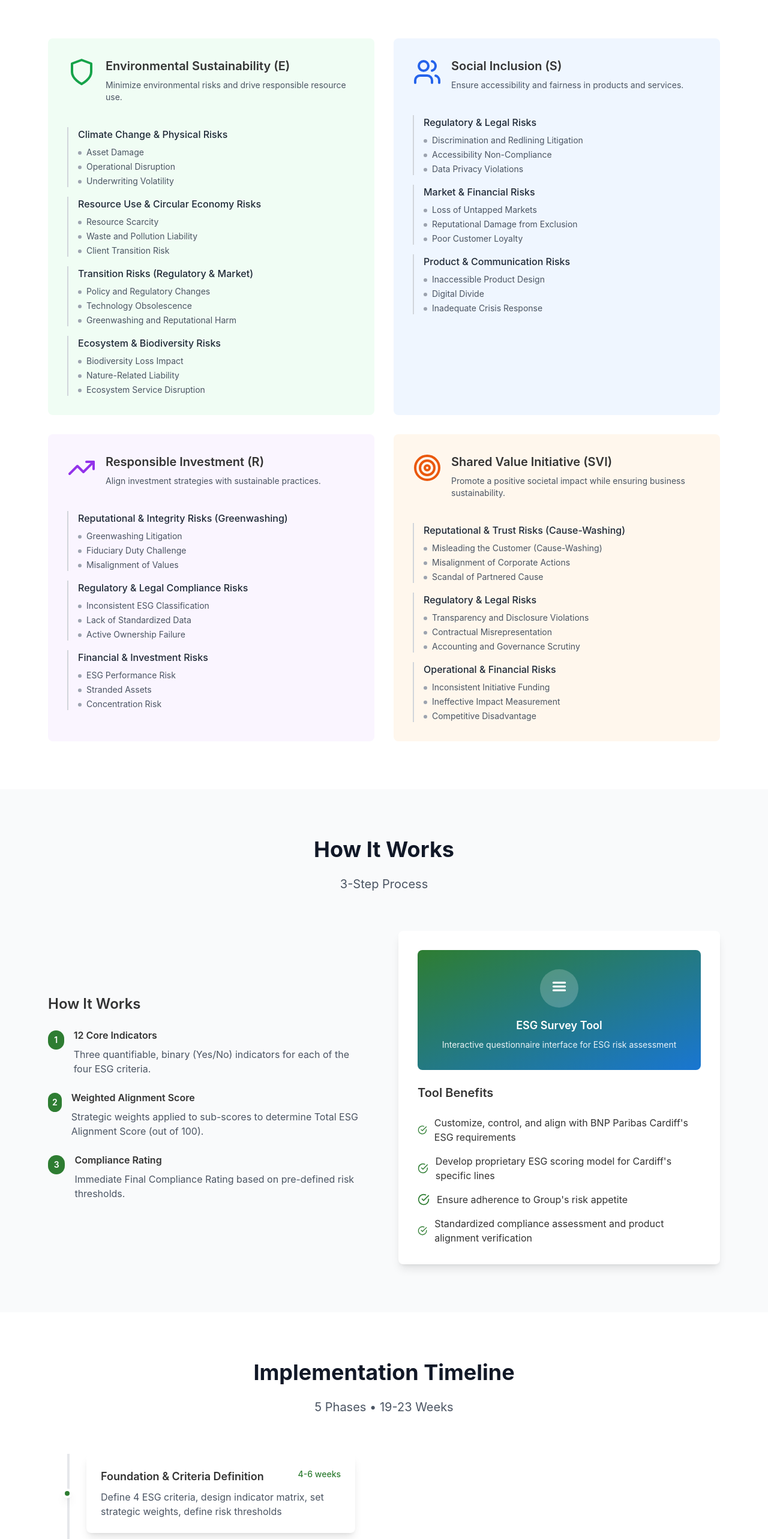
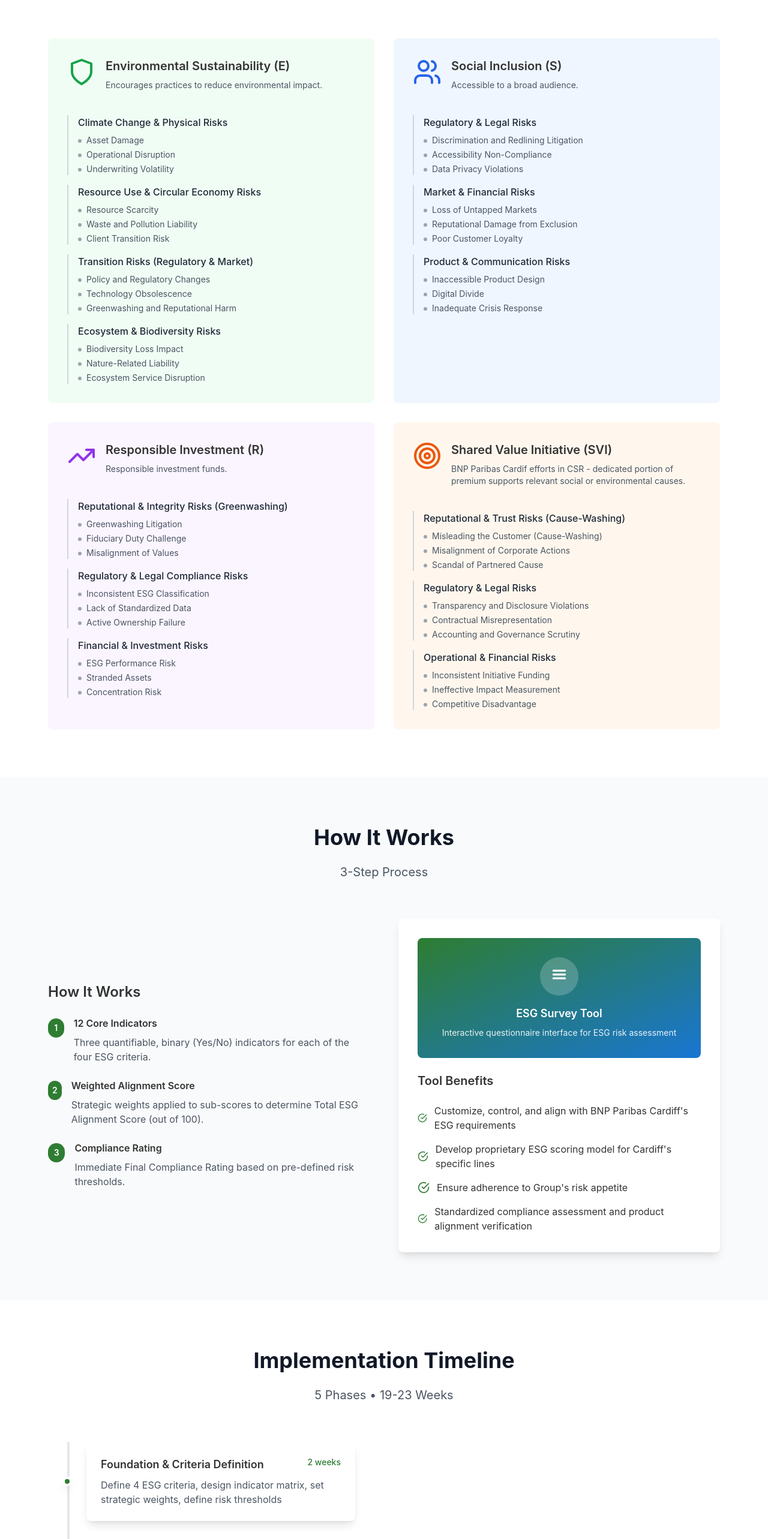
Before and after one commit to NRGoranov/bnp-paribas-esg-website, a Next.js app: page / in a window 1280 px wide. Shown: the part 2080-4646 px from the top of the page at 60% size. Built offline with nearby package versions, Linux system fonts and the light colour scheme.

Commit message:
Update BNP Paribas ESG project with new PMI Student Hackathon information

```diff
--- a/app/page.tsx
+++ b/app/page.tsx
@@ -47,10 +47,10 @@ export default function Home() {
   }
 
   const phases = [
-    { id: 1, title: 'Foundation & Criteria Definition', duration: '4-6 weeks', description: 'Define 4 ESG criteria, design indicator matrix, set strategic weights, define risk thresholds' },
-    { id: 2, title: 'System Integration & Data Sourcing', duration: '4-6 weeks', description: 'Data sourcing strategy, internal process integration, tool development, training' },
-    { id: 3, title: 'Product Assessment & Scoring', duration: '4-6 weeks', description: 'Indicator status determination, calculate criterion sub-scores, final alignment score' },
-    { id: 4, title: 'Underwriting & Pricing Decision', duration: '3-5 weeks', description: 'Risk vetting against thresholds, mitigation planning, pricing & product labelling' },
+    { id: 1, title: 'Foundation & Criteria Definition', duration: '2 weeks', description: 'Define 4 ESG criteria, design indicator matrix, set strategic weights, define risk thresholds' },
+    { id: 2, title: 'System Integration & Data Sourcing', duration: '2 weeks', description: 'Data sourcing strategy, internal process integration, tool development, training' },
+    { id: 3, title: 'Product Assessment & Scoring', duration: '2 weeks', description: 'Indicator status determination, calculate criterion sub-scores, final alignment score' },
+    { id: 4, title: 'Underwriting & Pricing Decision', duration: '2 weeks', description: 'Risk vetting against thresholds, mitigation planning, pricing & product labelling' },
     { id: 5, title: 'Review & Improvement', duration: 'Ongoing', description: 'Regulatory reporting, annual weighting review, indicator relevance check' }
   ]
 
@@ -60,7 +60,7 @@ export default function Home() {
       icon: Shield,
       color: 'text-green-600',
       bgColor: 'bg-green-50',
-      goal: 'Minimize environmental risks and drive responsible resource use.',
+      goal: 'Encourages practices to reduce environmental impact.',
       subCriteria: [
         {
           category: 'Climate Change & Physical Risks',
@@ -85,7 +85,7 @@ export default function Home() {
       icon: Users,
       color: 'text-blue-600',
       bgColor: 'bg-blue-50',
-      goal: 'Ensure accessibility and fairness in products and services.',
+      goal: 'Accessible to a broad audience.',
       subCriteria: [
         {
           category: 'Regulatory & Legal Risks',
@@ -106,7 +106,7 @@ export default function Home() {
       icon: TrendingUp,
       color: 'text-purple-600',
       bgColor: 'bg-purple-50',
-      goal: 'Align investment strategies with sustainable practices.',
+      goal: 'Responsible investment funds.',
       subCriteria: [
         {
           category: 'Reputational & Integrity Risks (Greenwashing)',
@@ -127,7 +127,7 @@ export default function Home() {
       icon: Target,
       color: 'text-orange-600',
       bgColor: 'bg-orange-50',
-      goal: 'Promote a positive societal impact while ensuring business sustainability.',
+      goal: 'BNP Paribas Cardif efforts in CSR - dedicated portion of premium supports relevant social or environmental causes.',
       subCriteria: [
         {
           category: 'Reputational & Trust Risks (Cause-Washing)',
@@ -146,17 +146,17 @@ export default function Home() {
   ]
 
   const stakeholders = [
-    { name: 'BNP Paribas Cardiff Executive Committee', role: 'Sponsor and approver', impact: 'Highest Impact (Go/No-Go)' },
+    { name: 'BNP Paribas Cardif Executive Committee', role: 'Sponsor and approver', impact: 'Highest Impact (Go/No-Go)' },
     { name: 'Steering Team (Users & Implementation)', role: 'Define indicators, adopt scoring tool', impact: 'Operational success depends on adoption' },
     { name: 'ESG Compliance Team - Paris', role: 'Provider of mandatory ESG data', impact: 'Data quality determines scoring mechanism' },
-    { name: 'BNP Paribas Cardiff Clients', role: 'Drive market demand for sustainable products', impact: 'Demand validates project financial benefit' }
+    { name: 'PAC (Project Approval Committee)', role: 'Review and authorize new products', impact: 'Highest Operational Impact' },
+    { name: 'BNP Paribas Cardif Clients', role: 'Drive market demand for sustainable products', impact: 'Demand validates project financial benefit' }
   ]
 
   const benefits = [
     {
       category: 'Financial Savings (Quantifiable)',
       items: [
-        'Avoiding Compliance Fines: €500K - €5M (BGN 977,915 - BGN 9,779,150)',
         'Lower Cost of Capital: Attract ESG-focused investors',
         'Market Share Gain: Optimized pricing for green products',
         'Operational Savings: 5-10 hours saved per product approval'
@@ -692,10 +692,6 @@ export default function Home() {
 
               <div className="space-y-6">
                 <div className="flex justify-between items-center p-4 bg-green-50 rounded-lg">
-                  <span className="font-medium">Compliance Fine Avoidance</span>
-                  <span className="text-green-600 font-bold">€500K - €5M</span>
-                </div>
-                <div className="flex justify-between items-center p-4 bg-green-50 rounded-lg">
                   <span className="font-medium">Lower Cost of Capital</span>
                   <span className="text-green-600 font-bold">Attract ESG-focused investors</span>
                 </div>
@@ -730,24 +726,24 @@ export default function Home() {
               <div className="space-y-4">
                 <div className="flex justify-between items-center p-4 bg-blue-50 rounded-lg">
                   <span className="font-medium">Team Hours (5 people, 20% allocation)</span>
-                  <span className="text-blue-600 font-bold">1,150 hours</span>
+                  <span className="text-blue-600 font-bold">320 hours</span>
                 </div>
                 <div className="flex justify-between items-center p-4 bg-blue-50 rounded-lg">
                   <span className="font-medium">Project Duration</span>
-                  <span className="text-blue-600 font-bold">19-23 weeks</span>
+                  <span className="text-blue-600 font-bold">8 weeks</span>
                 </div>
                 <div className="flex justify-between items-center p-4 bg-blue-50 rounded-lg">
                   <span className="font-medium">Daily Commitment per Person</span>
-                  <span className="text-blue-600 font-bold">2 hours/day (20% of 10-hour day)</span>
+                  <span className="text-blue-600 font-bold">1.6 hours/day (20% of 8-hour day)</span>
                 </div>
                 <div className="flex justify-between items-center p-4 bg-blue-50 rounded-lg">
                   <span className="font-medium">Hourly Rate (Bulgarian Market)</span>
-                  <span className="text-blue-600 font-bold">7.69 - 34.14 BGN/hr</span>
+                  <span className="text-blue-600 font-bold">9.61 - 42.67 BGN/hr</span>
                 </div>
                 <div className="border-t pt-4 mt-4">
                   <div className="flex justify-between items-center text-lg font-bold">
                     <span>Total Estimated Cost (BGN)</span>
-                    <span className="text-gray-900">8,844 - 39,259 BGN</span>
+                    <span className="text-gray-900">3,076 - 13,655 BGN</span>
                   </div>
                   <div className="text-sm text-gray-600 mt-2">
                     *Based on Bulgarian salary range: 1,665 - 7,391 BGN/month<br/>
@@ -981,7 +977,7 @@ export default function Home() {
             className="text-center mt-12 md:mt-16"
           >
             <div className="bg-gray-700 rounded-lg p-4 md:p-6 max-w-2xl mx-auto">
-              <h4 className="text-base md:text-lg font-semibold mb-2">BNP Paribas Cardiff ESG Risk Integration</h4>
+              <h4 className="text-base md:text-lg font-semibold mb-2">BNP Paribas Cardif ESG Risk Integration</h4>
               <p className="text-gray-300 text-sm md:text-base">Innovating the way we Move, Learn and Adapt</p>
             </div>
           </motion.div>
@@ -991,13 +987,13 @@ export default function Home() {
       {/* Footer */}
       <footer className="bg-gray-900 text-white py-12">
         <div className="max-w-6xl mx-auto px-4 text-center">
-          <h3 className="text-2xl font-bold mb-4">BNP Paribas Cardiff ESG Risk Integration</h3>
+          <h3 className="text-2xl font-bold mb-4">BNP Paribas Cardif ESG Risk Integration</h3>
           <p className="text-gray-400 mb-6">
             Creating sustainable insurance solutions through comprehensive ESG risk assessment.
           </p>
           <div className="border-t border-gray-700 pt-6">
             <p className="text-gray-500 text-sm">
-              © 2024 BNP Paribas Cardiff. All rights reserved.
+              © 2024 BNP Paribas Cardif. All rights reserved.
             </p>
           </div>
         </div>
```
